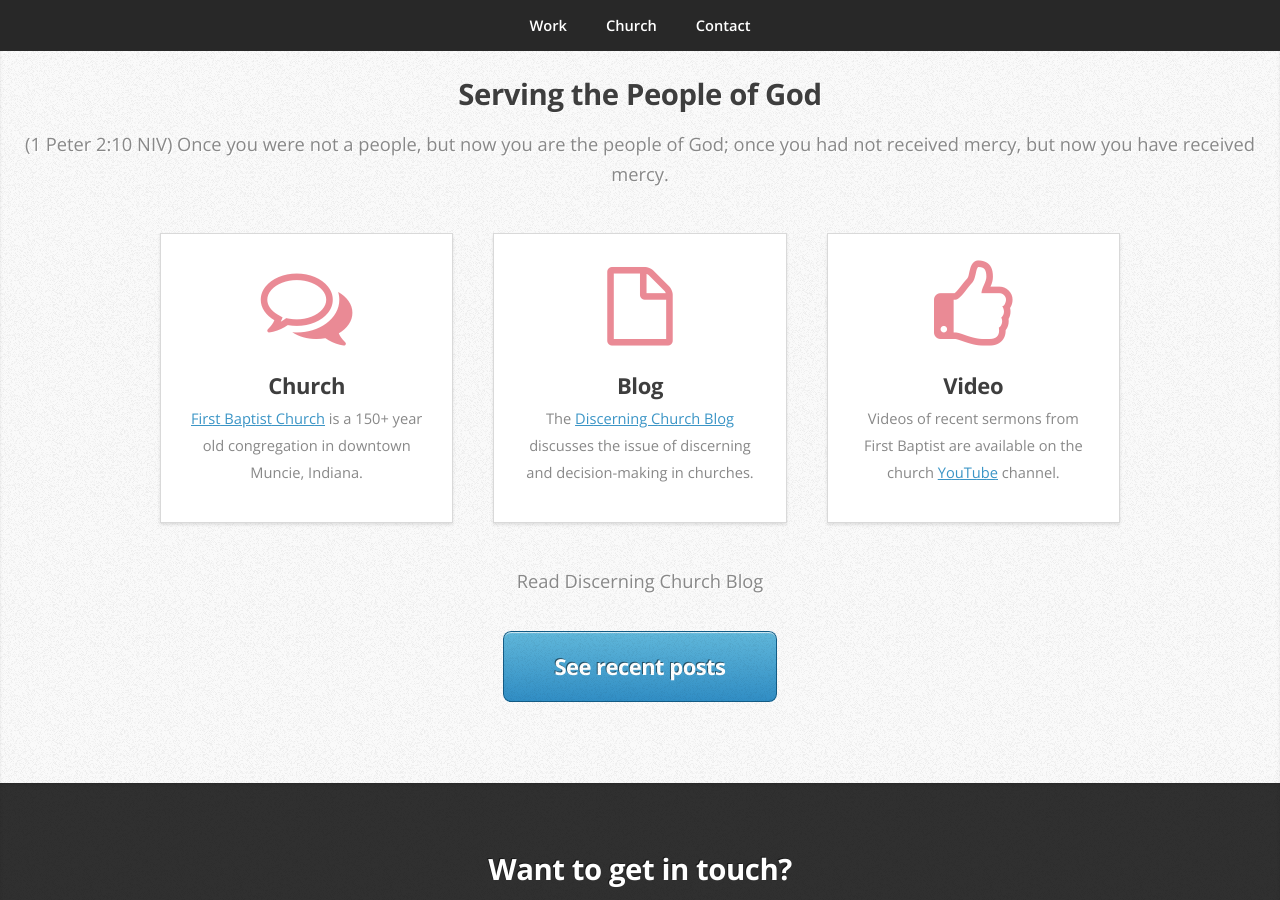
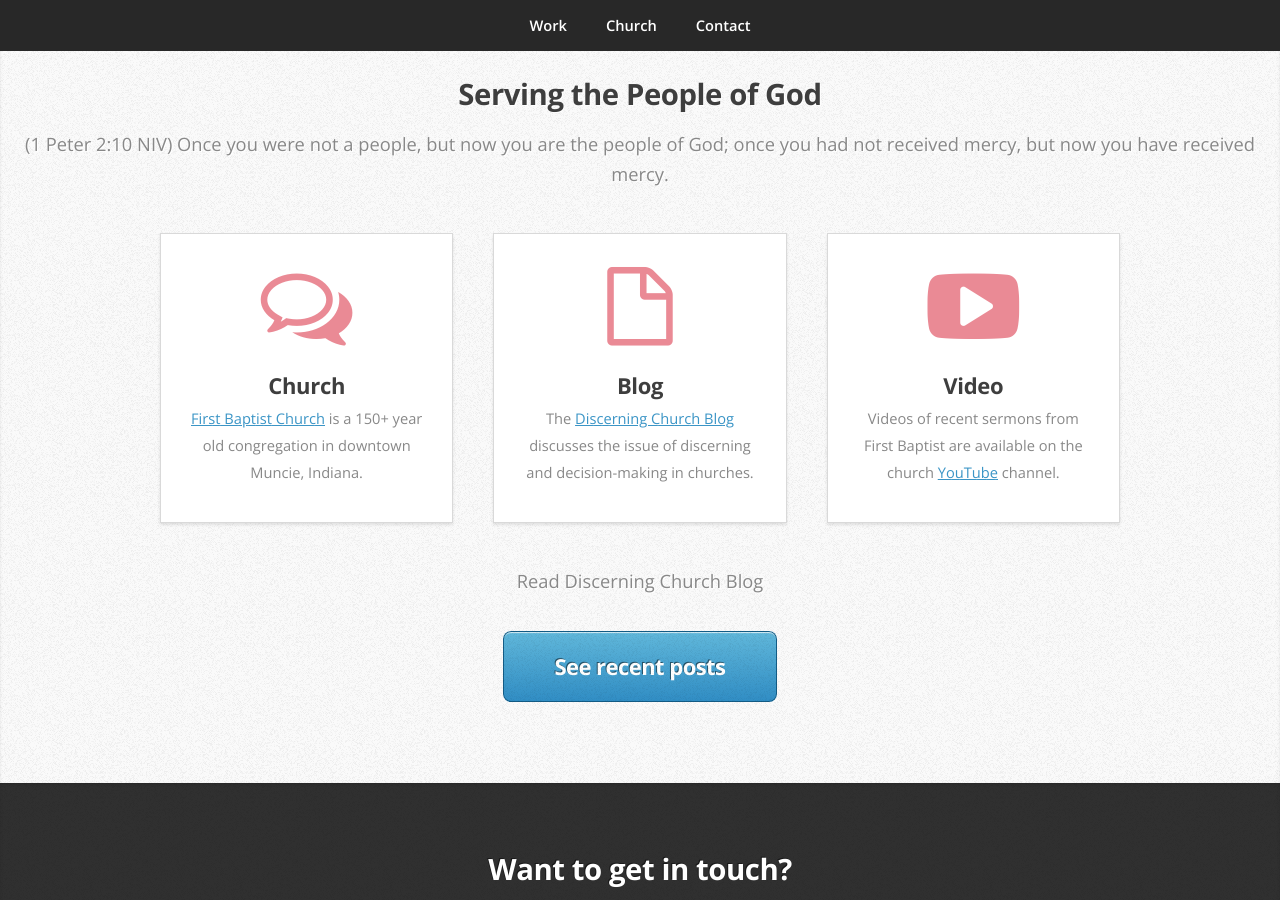
Before and after one commit to a1ip/wadeallen, a Jekyll site: the page built from index.html, in a window 1280 px wide and 900 px high, scrolled down 524 px. Built offline with Jekyll 4.4.1, drawn with Linux system fonts in a browser that asks for light colours.

Commit message:
Site updated at 2014-07-09 17:14:33 UTC

```diff
--- a/index.html
+++ b/index.html
@@ -45,7 +45,7 @@ layout: default
 							</div>
 							<div class="4u">
 								<section class="box box-style1">
-									<span class="fa featured fa-thumbs-o-up"></span>
+									<span class="fa featured fa-youtube-play"></span>
 									<h3>Video</h3>
 									<p>Videos of recent sermons from First Baptist are available on the church <a href="https://www.youtube.com/user/fbcmunciesermons">YouTube</a> channel.</p>
 								</section>
```
Also changed, not shown: 4 other files.
